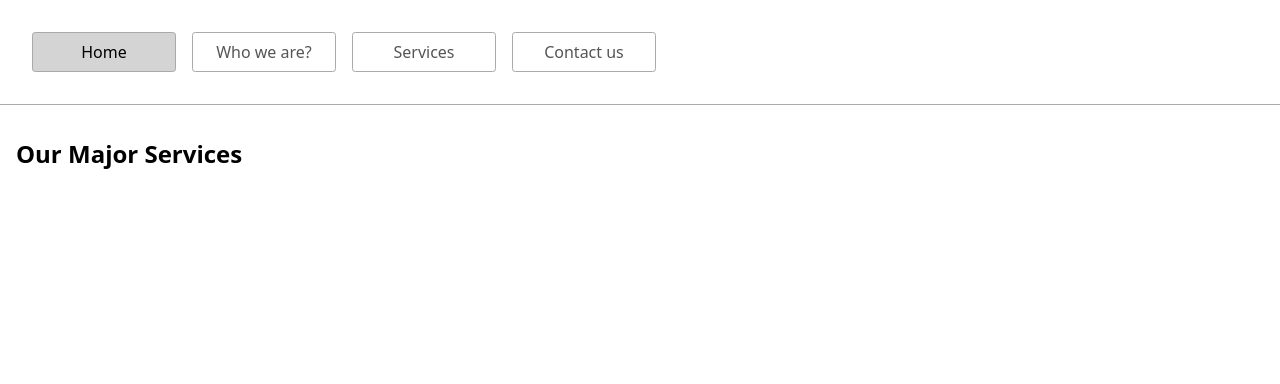
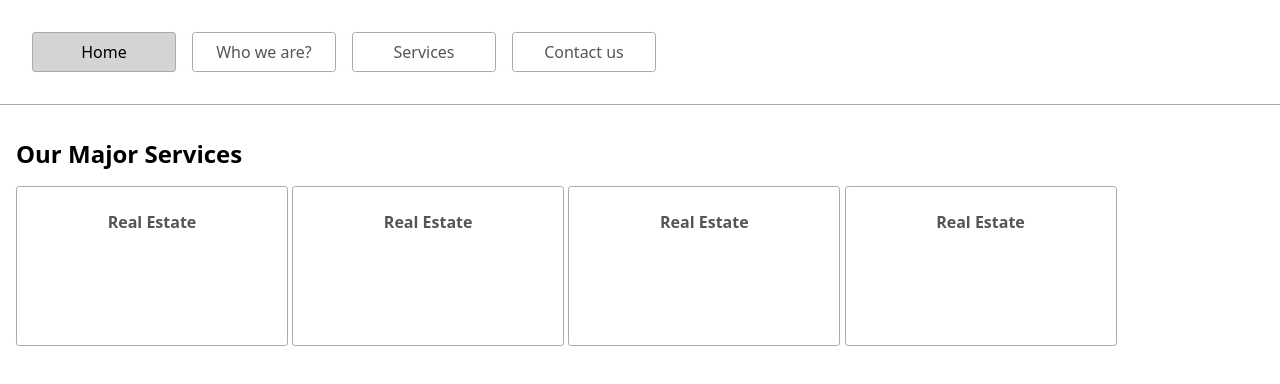
Before and after one commit to 3451984/GITA-, a plain HTML site: page page3.html in a window 1280 px wide. Drawn offline with Linux system fonts and the light colour scheme.

Commit message:
4 files modified

```diff
--- a/page3.html
+++ b/page3.html
@@ -16,7 +16,28 @@
     </nav>
     <main>
       <h1>Our Major Services</h1>
-      <div></div>
+      <div class="service">
+
+        <p>Real Estate</p>
+
+      </div>
+      <div class="service">
+
+      <p>Real Estate</p>
+
+      </div>
+      <div class="service">
+
+        <p>Real Estate</p>
+
+      </div>
+      <div class="service">
+
+        <p>Real Estate</p>
+
+      </div>
+
+
     </main>
   </body>
 </html>
--- a/styles.css
+++ b/styles.css
@@ -50,3 +50,24 @@ h1 {
   font-weight: bold;
   font-size: 1.5rem;
 }
+
+.service{
+  display: inline-block;
+  min-width: 17rem;
+  min-height: 10rem;
+  padding: 0.5rem;
+  border-radius: 0.2rem;
+  border: solid 1px #aaa;
+  text-align: center;
+  text-decoration: none;
+  color: #555;
+  font-weight: bold;
+  font-size: 1rem;
+}
+
+.service:hover{
+
+  color: white;
+  background-color: red;
+
+}
```
Also changed, not shown: index.html (+5 -5 lines), page2.html (+1 -1 lines).
